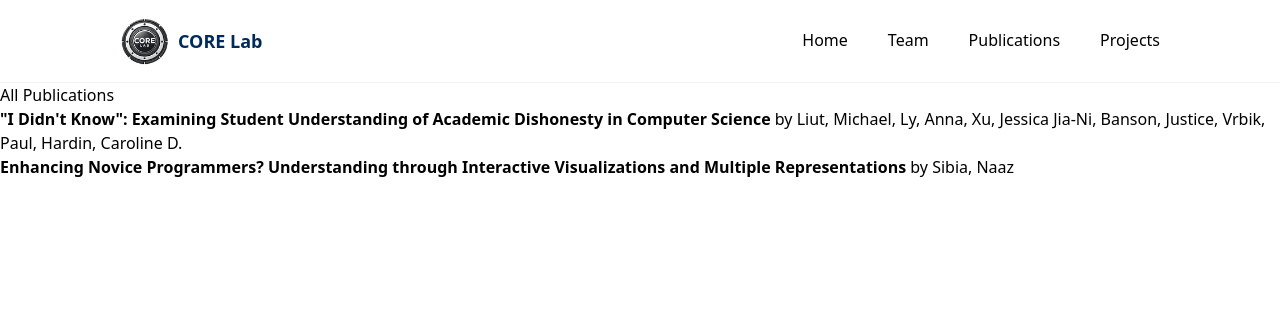
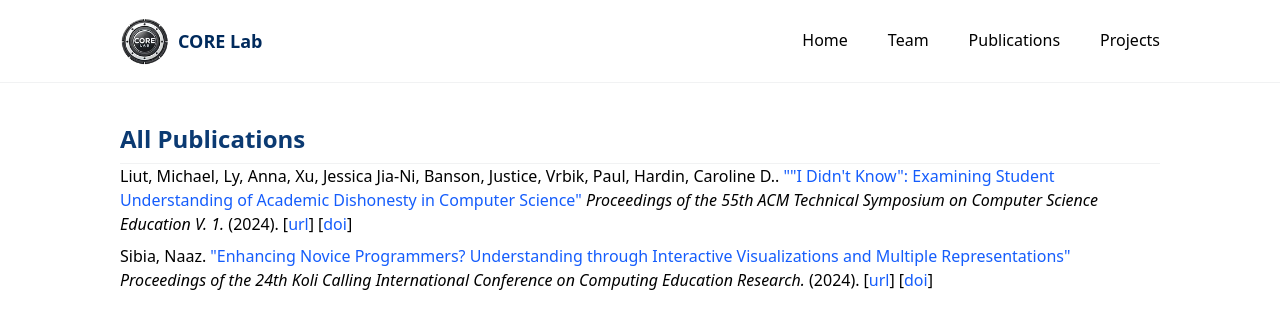
Before and after one commit to Forlaie/core_lab, a Next.js app: page /publications in a window 1280 px wide. Shown: the top 328 px of the page. Built offline with nearby package versions, Linux system fonts and the light colour scheme.

Commit message:
CHATGPT I LOVE YOU

```diff
--- /dev/null
+++ b/Components/Publications/Papers.jsx
@@ -0,0 +1,58 @@
+import React from 'react'
+import publications from '../../data/publications.json'
+
+const Papers = () => {
+  return (
+    <section className='px-30 py-10 mx-auto'>
+        <h1 className='text-2xl font-semibold text-[#0b3a72] pb-2 border-b border-b-[#f1f2f3]'>All Publications</h1>
+        <ul>
+        {publications.map((pub, index) => (
+            <li key={pub.doi || index} className="mb-2">
+            {Array.isArray(pub.author) ? pub.author.join(', ') : pub.author}.
+            <span className="ml-1">
+                <a
+                href={pub.url}
+                className="text-blue-600 hover:underline"
+                target="_blank"
+                rel="noopener noreferrer"
+                >
+                "{pub.title}"
+                </a>
+                <span className="italic"> {pub.booktitle || pub.journal || pub.series}.</span> ({pub.year}).
+                {pub.url && (
+                <span className="ml-1">
+                    [
+                    <a
+                    href={pub.url}
+                    className="text-blue-600 hover:underline"
+                    target="_blank"
+                    rel="noopener noreferrer"
+                    >
+                    url
+                    </a>
+                    ]
+                </span>
+                )}
+                {pub.doi && (
+                <span className="ml-1">
+                    [
+                    <a
+                    href={`https://doi.org/${pub.doi}`}
+                    className="text-blue-600 hover:underline"
+                    target="_blank"
+                    rel="noopener noreferrer"
+                    >
+                    doi
+                    </a>
+                    ]
+                </span>
+                )}
+            </span>
+            </li>
+        ))}
+        </ul>
+    </section>
+  )
+}
+
+export default Papers
--- a/app/publications/page.js
+++ b/app/publications/page.js
@@ -1,17 +1,10 @@
+import Papers from '@/Components/Publications/Papers';
 import React from 'react'
-import publications from '../../data/publications.json'
 
 export default function Publications() {
   return (
     <div>
-      <h1>All Publications</h1>
-      <ul>
-        {publications.map((pub) => (
-          <li key={pub.doi}>
-            <strong>{pub.title}</strong> by {Array.isArray(pub.author) ? pub.author.join(', ') : pub.author}
-          </li>
-        ))}
-      </ul>
+      <Papers/>
     </div>
   );
 }
```
